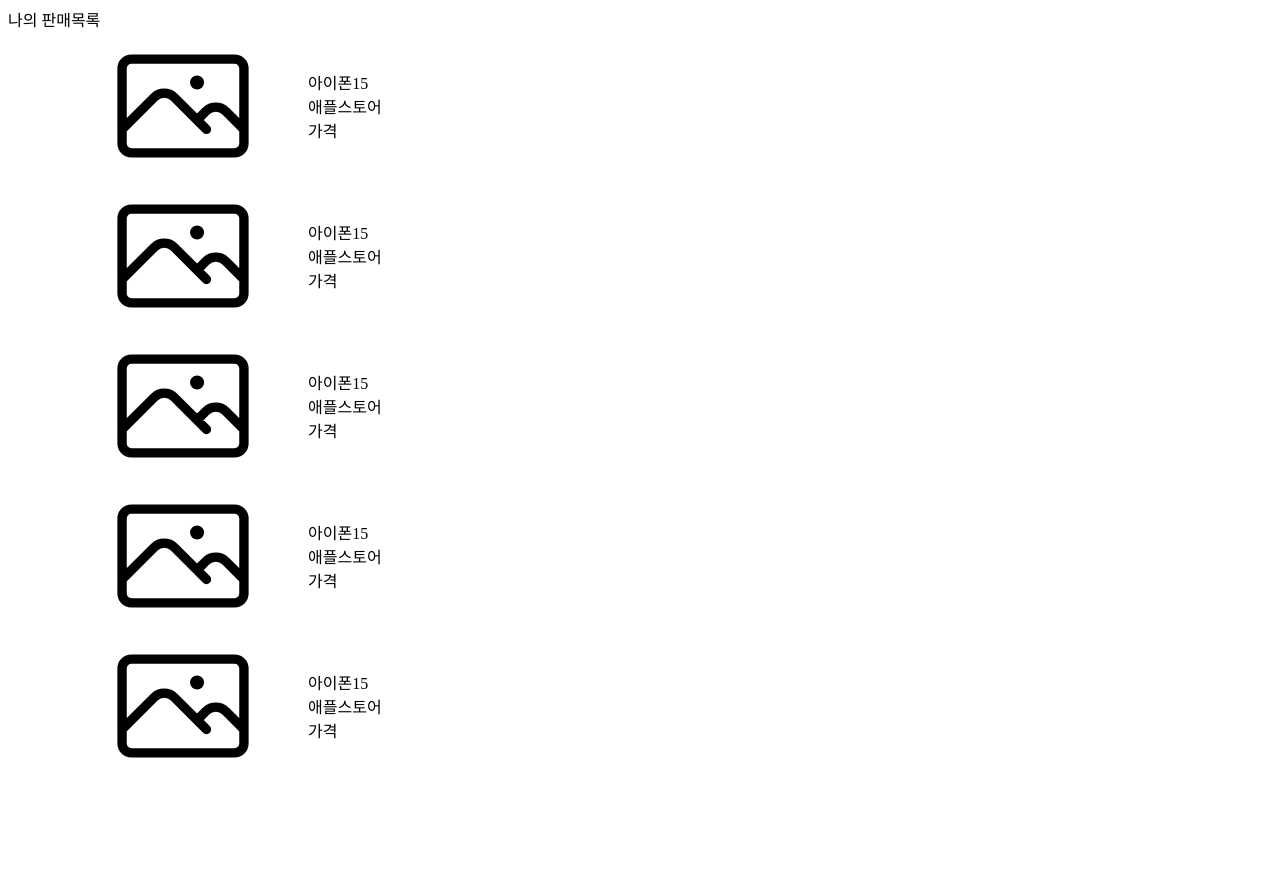
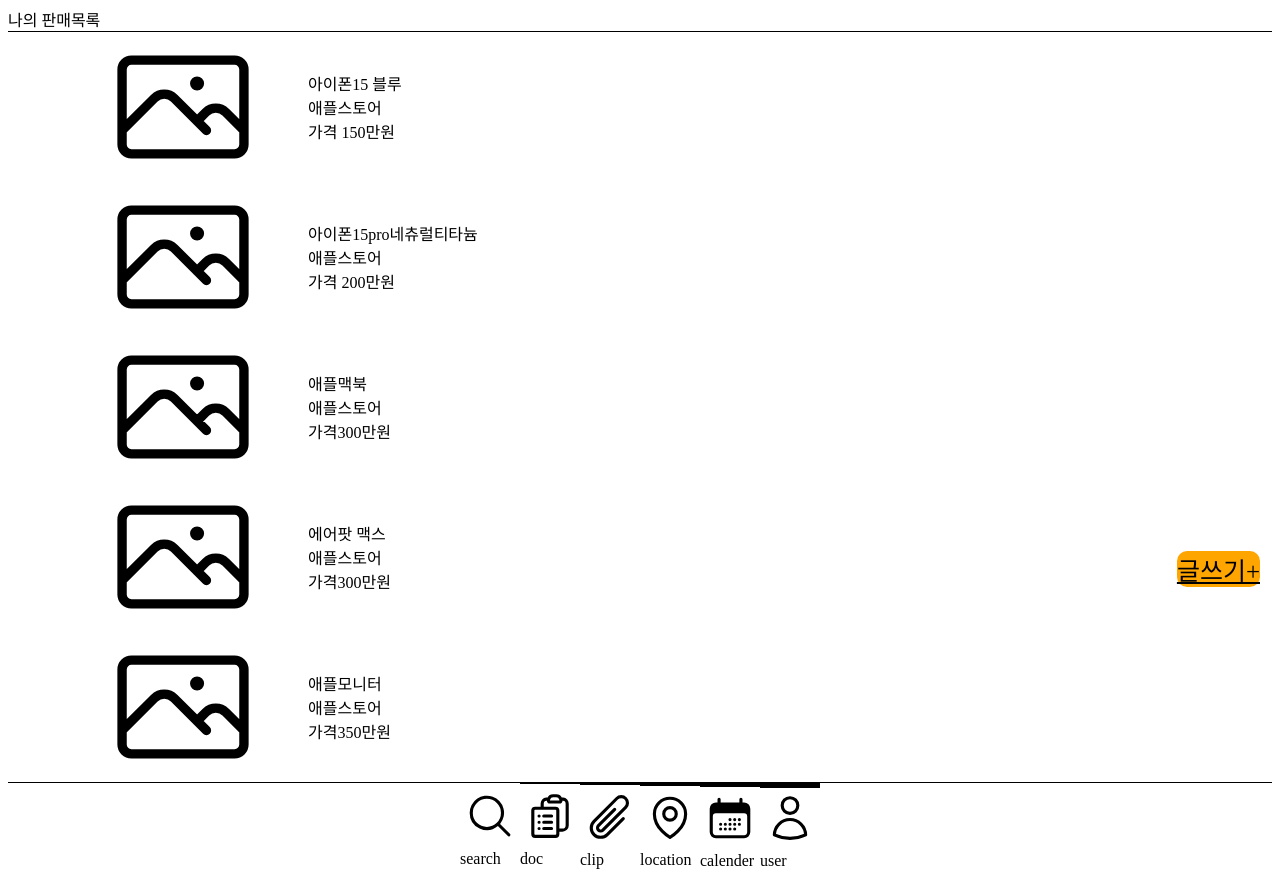
Before and after one commit to irenespurs/carrot-marketscreen, a plain HTML site: page index.html in a window 1280 px wide. Shown: the part 93-971 px from the top of the page. Before the commit the page ends 882 px from the top, so only its background shows below. Drawn offline with Linux system fonts and the light colour scheme.

Commit message:
main-btn edited

```diff
--- a/css/footer.css
+++ b/css/footer.css
@@ -0,0 +1,12 @@
+.footer__title {
+  display: flex;
+  justify-content: center;
+  align-items: center;
+  border-top: 1px solid black;
+  position: sticky;
+}
+.footer__title__icons img {
+  width: 50px;
+  height: 50px;
+  margin: 5px;
+}
--- a/css/main.css
+++ b/css/main.css
@@ -3,6 +3,7 @@
   flex-direction: column;
   justify-content: center;
   align-items: start;
+  border-top: 1px solid black;
 }
 .main__title__img {
   display: flex;
@@ -20,3 +21,28 @@
   align-items: center;
   margin: 0px 0px 0px 50px;
 }
+
+.write-btn {
+  background-color: orange;
+  color: black;
+  box-shadow: orange;
+  border-radius: 10px;
+  font-size: 25px;
+  position: fixed;
+  cursor: pointer;
+  right: 20px;
+  bottom: 120px;
+}
+
+/*
+  background-color: orange;
+  color: black;
+  padding: 10px 20px 10px 20px;
+  border-radius: 25px;
+  font-size: 15px;
+  position: fixed;
+  bottom: 120px;
+  right: 20px;
+  box-shadow: orange;
+  cursor: pointer;
+} */
--- a/index.html
+++ b/index.html
@@ -39,46 +39,78 @@
         <div class="main__title__img">
           <img src="assets/img.svg" alt="">
         <div class="main__title__items__info">
-          <div class="main__title__items__list">아이폰15</div>
+          <div class="main__title__items__list">아이폰15 블루</div>
           <div class="main__title__items__meta">애플스토어</div>
-          <div class="main__title__items__price">가격</div>
+          <div class="main__title__items__price">가격 150만원</div>
         </div>
      </div>
      <div class="main__title__img">
       <img src="assets/img.svg" alt="">
     <div class="main__title__items__info">
-      <div class="main__title__items__list">아이폰15</div>
+      <div class="main__title__items__list">아이폰15pro네츄럴티타늄</div>
       <div class="main__title__items__meta">애플스토어</div>
-      <div class="main__title__items__price">가격</div>
+      <div class="main__title__items__price">가격 200만원</div>
     </div>
  </div>
  <div class="main__title__img">
   <img src="assets/img.svg" alt="">
 <div class="main__title__items__info">
-  <div class="main__title__items__list">아이폰15</div>
+  <div class="main__title__items__list">애플맥북</div>
   <div class="main__title__items__meta">애플스토어</div>
-  <div class="main__title__items__price">가격</div>
+  <div class="main__title__items__price">가격300만원</div>
 </div>
 </div>
 <div class="main__title__img">
   <img src="assets/img.svg" alt="">
 <div class="main__title__items__info">
-  <div class="main__title__items__list">아이폰15</div>
+  <div class="main__title__items__list">에어팟 맥스</div>
   <div class="main__title__items__meta">애플스토어</div>
-  <div class="main__title__items__price">가격</div>
+  <div class="main__title__items__price">가격300만원</div>
 </div>
 </div>
 <div class="main__title__img">
   <img src="assets/img.svg" alt="">
 <div class="main__title__items__info">
-  <div class="main__title__items__list">아이폰15</div>
+  <div class="main__title__items__list">애플모니터</div>
   <div class="main__title__items__meta">애플스토어</div>
-  <div class="main__title__items__price">가격</div>
+  <div class="main__title__items__price">가격350만원</div>
 </div>
 </div>
-    </main>
+<a class="write-btn" href="">글쓰기+</a>
+</main>
 
     <!-- footer 입니다. -->
-    <footer></footer>
+    <footer>
+      <div class="footer__title">
+        <div class="footer__title__icons">
+          <img src="assets/search.svg" alt="">
+        <div>search</div>
+      </div>
+      <div class="footer__title">
+        <div class="footer__title__icons">
+          <img src="assets/doc.svg" alt="">
+        <div>doc</div>
+      </div>
+      <div class="footer__title">
+        <div class="footer__title__icons">
+          <img src="assets/clip.svg" alt="">
+        <div>clip</div>
+      </div>
+      <div class="footer__title">
+        <div class="footer__title__icons">
+          <img src="assets/location.svg" alt="">
+        <div>location</div>
+      </div>
+      <div class="footer__title">
+        <div class="footer__title__icons">
+          <img src="assets/calendar.svg" alt="">
+        <div>calender</div>
+      </div>
+      <div class="footer__title">
+        <div class="footer__title__icons">
+          <img src="assets/user.svg" alt="">
+        <div>user</div>
+      </div>
+    </footer>
   </body>
 </html>
```
Also changed, not shown: assets/calendar.svg (added), assets/clip.svg (added), assets/doc.svg (added), assets/location.svg (added), assets/search.svg (added), assets/user.svg (added).
